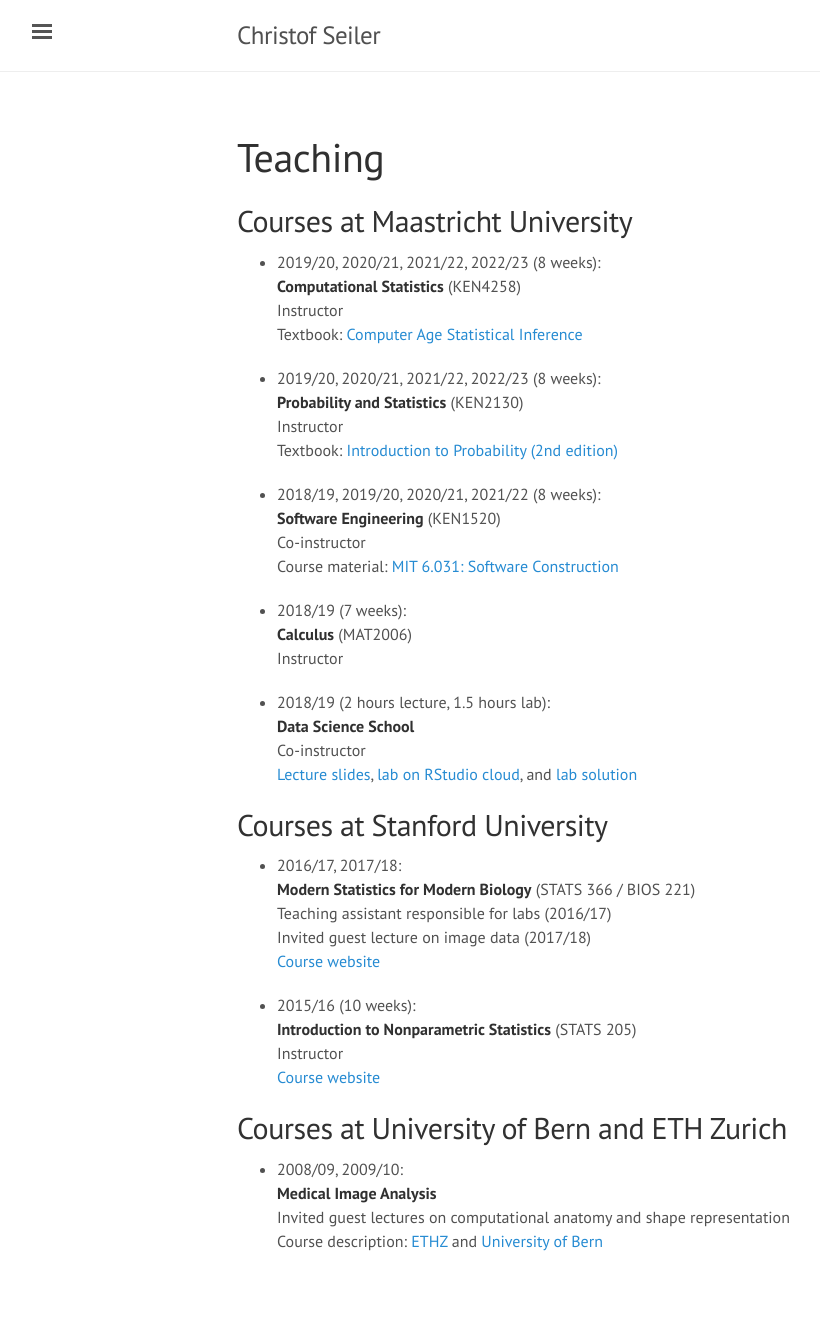
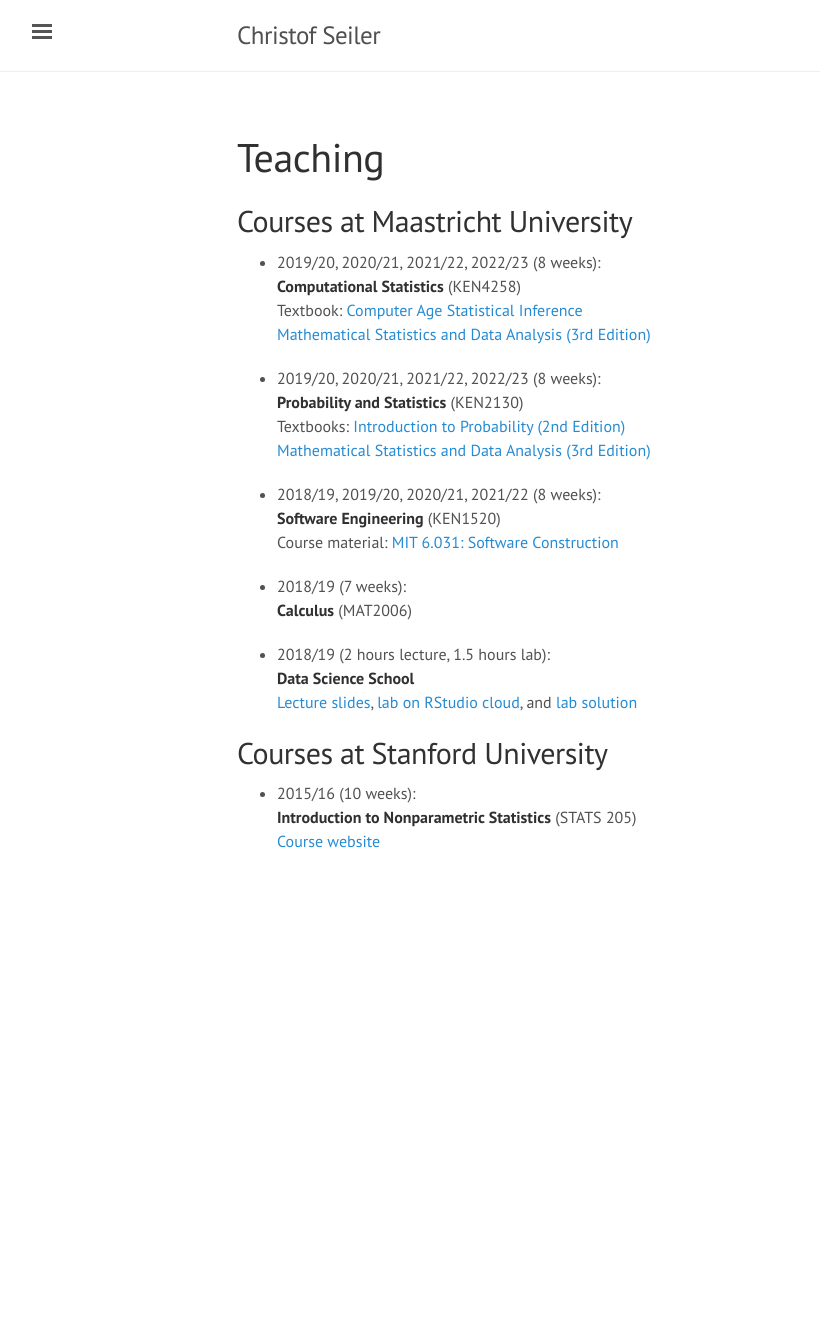
Before and after one commit to ChristofSeiler/ChristofSeiler.github.io, a Jekyll site: the page built from teaching.md, in a window 1280 px wide. Shown: the whole page, without its empty margins (3-823 px from the left). Built offline with Jekyll 4.4.1, drawn with Linux system fonts in a browser that asks for light colours; after the commit the page ends 917 px from its top, so only the background shows below that.

Commit message:
focus on recent courses

```diff
--- a/teaching.md
+++ b/teaching.md
@@ -7,44 +7,27 @@ title: Teaching
 
 * 2019/20, 2020/21, 2021/22, 2022/23 (8 weeks): <br>
 **Computational Statistics** (KEN4258) <br>
-Instructor <br>
-Textbook: [Computer Age Statistical Inference](https://web.stanford.edu/~hastie/CASI/)
+Textbook: [Computer Age Statistical Inference](https://web.stanford.edu/~hastie/CASI/) <br>
+[Mathematical Statistics and Data Analysis (3rd Edition)](https://www.studystore.nl/p/9780495118688/)
 
 * 2019/20, 2020/21, 2021/22, 2022/23 (8 weeks): <br>
 **Probability and Statistics** (KEN2130) <br>
-Instructor <br>
-Textbook: [Introduction to Probability (2nd edition)](https://drive.google.com/file/d/1VmkAAGOYCTORq1wxSQqy255qLJjTNvBI/view)
+Textbooks: [Introduction to Probability (2nd Edition)](https://drive.google.com/file/d/1VmkAAGOYCTORq1wxSQqy255qLJjTNvBI/view) <br>
+[Mathematical Statistics and Data Analysis (3rd Edition)](https://www.studystore.nl/p/9780495118688/)
 
 * 2018/19, 2019/20, 2020/21, 2021/22 (8 weeks): <br>
 **Software Engineering** (KEN1520) <br>
-Co-instructor <br>
 Course material: [MIT 6.031: Software Construction](http://web.mit.edu/6.031/)
 
 * 2018/19 (7 weeks): <br>
 **Calculus** (MAT2006) <br>
-Instructor <br>
 
 * 2018/19 (2 hours lecture, 1.5 hours lab): <br>
 **Data Science School** <br>
-Co-instructor <br>
 [Lecture slides](https://christofseiler.github.io/data_science_school/dke_dss_lecture_01.pdf), [lab on RStudio cloud](https://rstudio.cloud/project/350555), and [lab solution](https://christofseiler.github.io/data_science_school/dke_dss_lab_01.html)
 
 ## Courses at Stanford University
 
-* 2016/17, 2017/18: <br>
-**Modern Statistics for Modern Biology** (STATS 366 / BIOS 221) <br>
-Teaching assistant responsible for labs (2016/17) <br>
-Invited guest lecture on image data (2017/18) <br>
-[Course website](http://web.stanford.edu/class/bios221/index.html)
-
 * 2015/16 (10 weeks): <br>
 **Introduction to Nonparametric Statistics** (STATS 205) <br>
-Instructor <br>
 [Course website](https://christofseiler.github.io/stats205/)
-
-## Courses at University of Bern and ETH Zurich
-
-* 2008/09, 2009/10: <br>
-**Medical Image Analysis** <br>
-Invited guest lectures on computational anatomy and shape representation<br>
-Course description: [ETHZ](http://www.vvz.ethz.ch/lerneinheitPre.do?semkez=2018S&lerneinheitId=122115&lang=en) and [University of Bern](http://www.bme.master.unibe.ch/studies/curriculum/list_of_courses/medical_image_analysis/)
```
Also changed, not shown: 1 other file.
